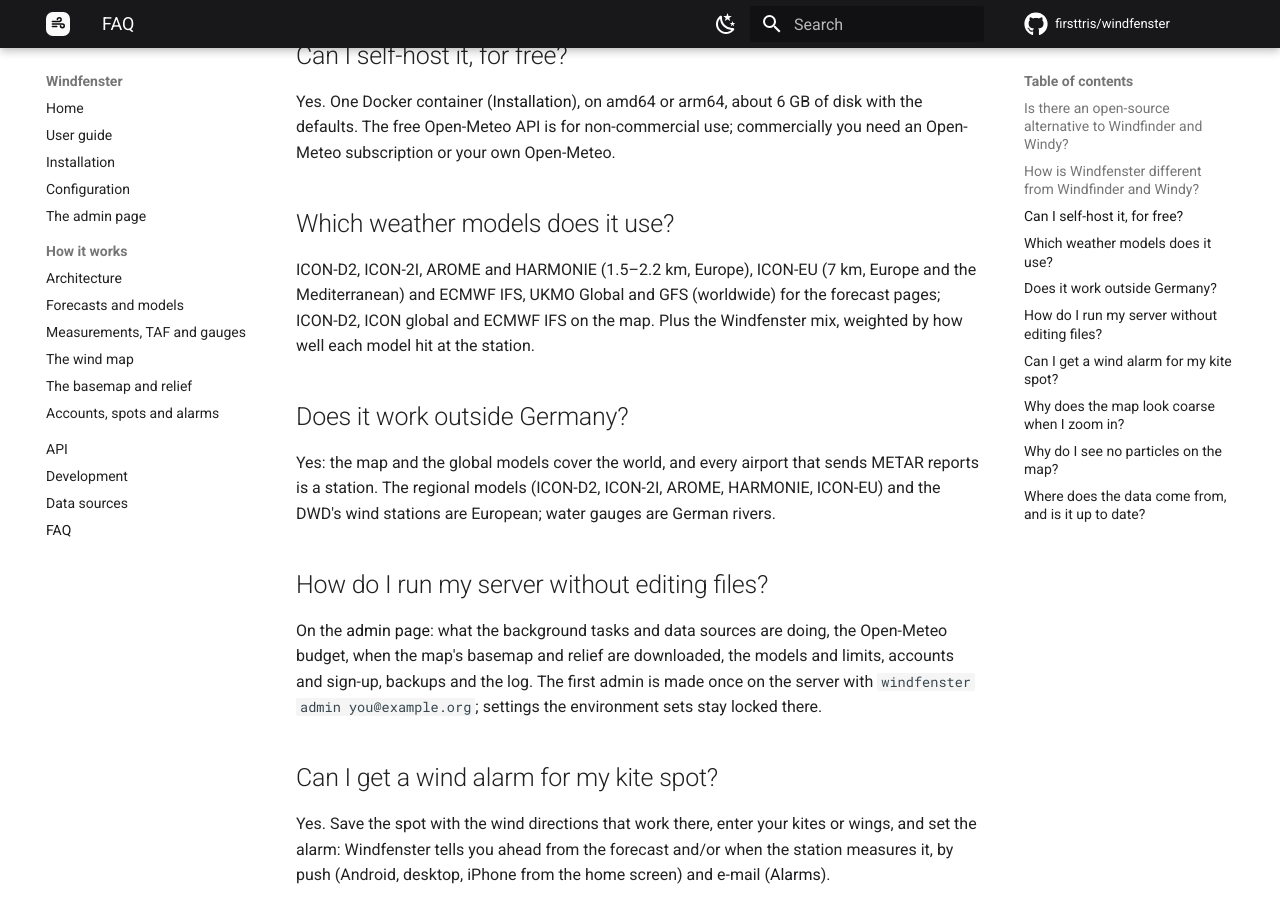
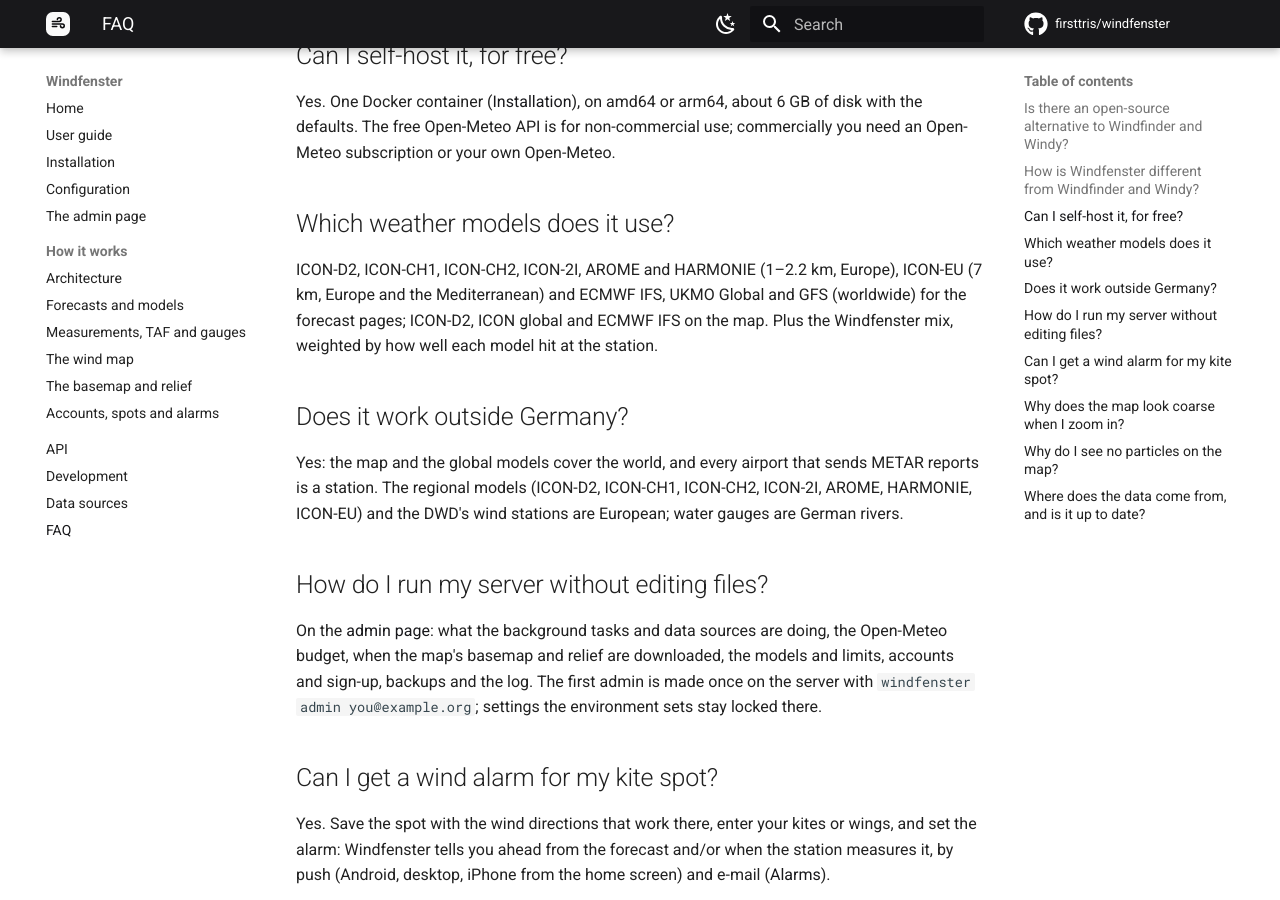
Before and after one commit to firsttris/windfenster, an MkDocs documentation site: the page built from docs/faq.md, in a window 1280 px wide and 900 px high, scrolled down 663 px. Built offline with MkDocs 1.6.1 and Material for MkDocs 9.7.7, drawn with Linux system fonts in a browser that asks for light colours; comment, search, counter and statistics services are not loaded.

Commit message:
Add ICON-CH1 and ICON-CH2 as Superforecast models for the Alps
Valley winds, thermals and foehn on the Swiss and Austrian lakes, Lake Constance and Lake Garda's
north need a finer grid than ICON-D2's 2.2 km. MeteoSwiss's ICON-CH1 (1 km, 33 h, 8 runs a day)
and ICON-CH2 (2 km, 120 h, 4 runs a day) run on a rotated grid (Open-Meteo
Sources/App/MeteoSwiss/MeteoSwissDomain.swift: pole 43° N 190° E, 1089 × 705 points at 0.01°
and 545 × 353 at 0.02°); the domain is that grid's outline in latitude and longitude
(0.02°–16.85° E, 42.57°–49.99° N), rounded outwards. CH1 is ranked right after ICON-D2, CH2
after AROME; both are out within the 3 hours of their class (1:15 and 2:30 h there). Their own
colours (slots 9 and 10). Credited on the sources page under CC BY 4.0, as Open-Meteo's licence
page lists MeteoSwiss.

Co-Authored-By: Claude Opus 5.5 <noreply@anthropic.com>
Claude-Session: https://claude.ai/code/session_01CvD8qZvDc3euqznEu6ZPua

```diff
--- a/docs/faq.md
+++ b/docs/faq.md
@@ -30,16 +30,16 @@ Open-Meteo subscription or your own Open-Meteo.
 
 ## Which weather models does it use?
 
-ICON-D2, ICON-2I, AROME and HARMONIE (1.5–2.2 km, Europe), ICON-EU (7 km, Europe and the
-Mediterranean) and ECMWF IFS, UKMO Global and GFS (worldwide) for the forecast pages; ICON-D2, ICON
-global and ECMWF IFS on the map. Plus the Windfenster mix, weighted by how well each model hit at
-the station.
+ICON-D2, ICON-CH1, ICON-CH2, ICON-2I, AROME and HARMONIE (1–2.2 km, Europe), ICON-EU (7 km, Europe
+and the Mediterranean) and ECMWF IFS, UKMO Global and GFS (worldwide) for the forecast pages;
+ICON-D2, ICON global and ECMWF IFS on the map. Plus the Windfenster mix, weighted by how well each
+model hit at the station.
 
 ## Does it work outside Germany?
 
 Yes: the map and the global models cover the world, and every airport that sends METAR reports is a
-station. The regional models (ICON-D2, ICON-2I, AROME, HARMONIE, ICON-EU) and the DWD's wind
-stations are European; water gauges are German rivers.
+station. The regional models (ICON-D2, ICON-CH1, ICON-CH2, ICON-2I, AROME, HARMONIE, ICON-EU) and
+the DWD's wind stations are European; water gauges are German rivers.
 
 ## How do I run my server without editing files?
 
```
Also changed, not shown: README.md (+3 -3 lines), docs/forecasts.md (+8 -6 lines), docs/index.md (+1 -1 lines), docs/user-guide.md (+8 -7 lines), 8 other files.
